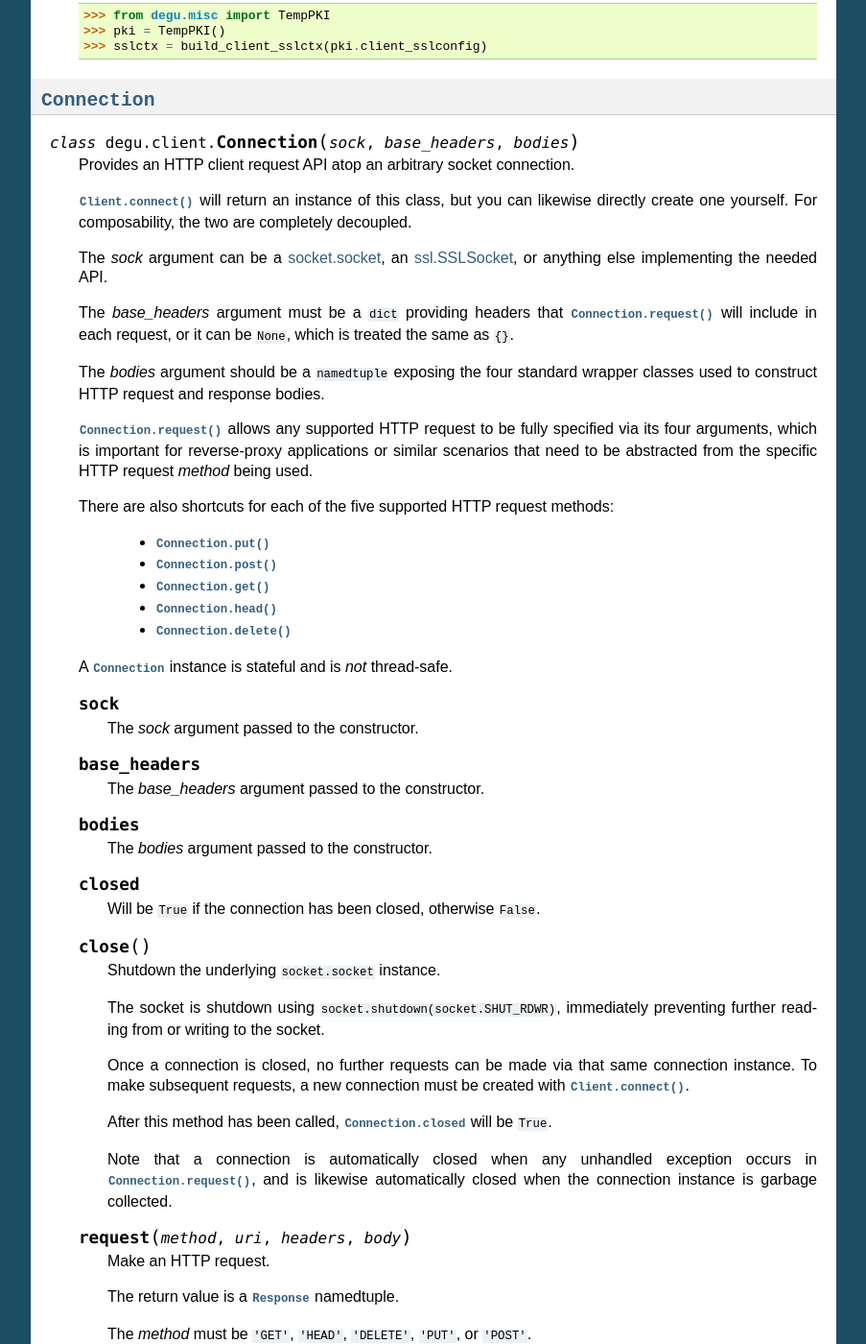
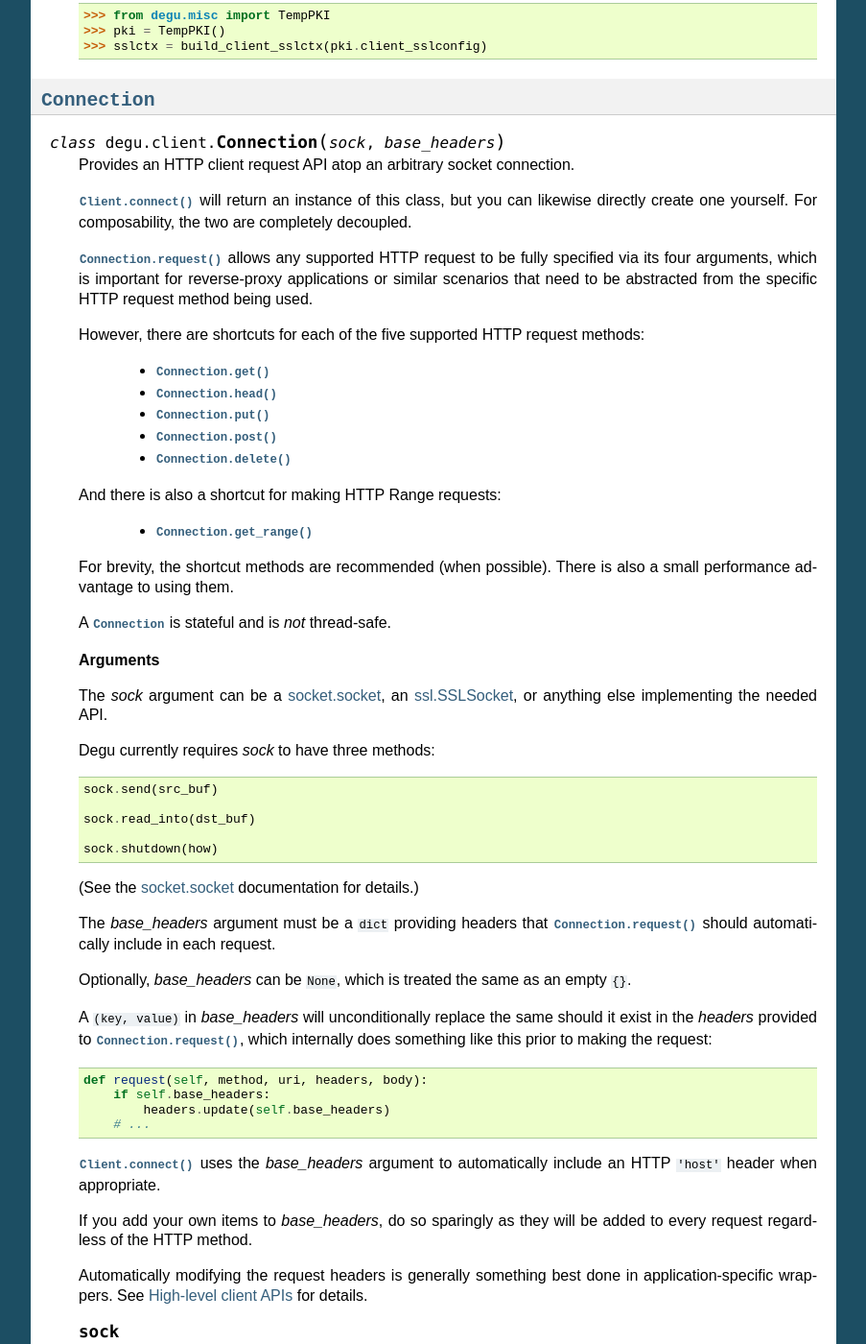
Before and after one commit to json420/degu, a Sphinx documentation site: the page built from doc/degu.client.rst, in a window 1280 px wide and 1400 px high, scrolled down 7174 px. Shown: the whole window at 96% size, without its empty margins (198-1101 px from the left). Built offline with Sphinx 7.4.7, drawn with Linux system fonts in a browser that asks for light colours; some of the changed text lies outside the part shown.

Commit message:
doc work on Range, Connection.get_range()

```diff
--- a/doc/degu.client.rst
+++ b/doc/degu.client.rst
@@ -479,7 +479,7 @@
 :class:`Connection`
 -------------------
 
-.. class:: Connection(sock, base_headers, bodies)
+.. class:: Connection(sock, base_headers)
 
     Provides an HTTP client request API atop an arbitrary socket connection.
 
@@ -487,31 +487,68 @@
     likewise directly create one yourself.  For composability, the two are
     completely decoupled.
 
+    :meth:`Connection.request()` allows any supported HTTP request to be fully
+    specified via its four arguments, which is important for reverse-proxy
+    applications or similar scenarios that need to be abstracted from the
+    specific HTTP request method being used.
+
+    However, there are shortcuts for each of the five supported HTTP request
+    methods:
+
+        *   :meth:`Connection.get()`
+        *   :meth:`Connection.head()`
+        *   :meth:`Connection.put()`
+        *   :meth:`Connection.post()`
+        *   :meth:`Connection.delete()`
+
+    And there is also a shortcut for making HTTP Range requests:
+
+        *   :meth:`Connection.get_range()`
+
+    For brevity, the shortcut methods are recommended (when possible).  There is
+    also a small performance advantage to using them.
+
+    A :class:`Connection` is stateful  and is *not* thread-safe.
+
+    **Arguments**
+
     The *sock* argument can be a `socket.socket`_, an `ssl.SSLSocket`_, or
     anything else implementing the needed API.
 
+    Degu currently requires *sock* to have three methods::
+
+        sock.send(src_buf)
+
+        sock.read_into(dst_buf)
+
+        sock.shutdown(how)
+
+    (See the `socket.socket`_ documentation for details.)
+
     The *base_headers* argument must be a ``dict`` providing headers that
-    :meth:`Connection.request()` will include in each request, or it can be
-    ``None``, which is treated the same as ``{}``.
+    :meth:`Connection.request()` should automatically include in each request.
 
-    The *bodies* argument should be a ``namedtuple`` exposing the four standard
-    wrapper classes used to construct HTTP request and response bodies.
+    Optionally, *base_headers* can be ``None``, which is treated the same as an
+    empty ``{}``.
 
-    :meth:`Connection.request()` allows any supported HTTP request to be fully
-    specified via its four arguments, which is important for reverse-proxy
-    applications or similar scenarios that need to be abstracted from the
-    specific HTTP request *method* being used.
+    A ``(key, value)`` in *base_headers* will unconditionally replace the same
+    should it exist in the *headers* provided to :meth:`Connection.request()`,
+    which internally does something like this prior to making the request::
 
-    There are also shortcuts for each of the five supported HTTP request
-    methods:
+        def request(self, method, uri, headers, body):
+            if self.base_headers:
+                headers.update(self.base_headers)
+            # ...
 
-        *   :meth:`Connection.put()`
-        *   :meth:`Connection.post()`
-        *   :meth:`Connection.get()`
-        *   :meth:`Connection.head()`
-        *   :meth:`Connection.delete()`
+    :meth:`Client.connect()` uses the *base_headers* argument to automatically
+    include an HTTP ``'host'`` header when appropriate.
 
-    A :class:`Connection` instance is stateful  and is *not* thread-safe.
+    If you add your own items to *base_headers*, do so sparingly as they will be
+    added to every request regardless of the HTTP method.
+
+    Automatically modifying the request headers is generally something best done
+    in application-specific wrappers.  See :ref:`high-level-client-api` for
+    details.
 
     .. attribute:: sock
 
@@ -523,7 +560,16 @@
 
     .. attribute:: bodies
 
-        The *bodies* argument passed to the constructor.
+        This attribute exposes the :attr:`degu.base.bodies` namedtuple.
+
+        The long-term goal is to standardize the Degu API such that high-level
+        client and server components could transparently use other compatible
+        implementations.
+
+        To prepare for this scenario, it's best for consumers of the Degu client
+        API to create their request bodies via this attribute rather than
+        directly importing :mod:`degu.base.bodies`, or
+        :class:`degu.base.Body`, etc.
 
     .. attribute:: closed
 
@@ -553,8 +599,8 @@
 
         The return value is a :class:`Response` namedtuple.
 
-        The *method* must be ``'GET'``, ``'HEAD'``, ``'DELETE'``, ``'PUT'``, or
-        ``'POST'``.
+        The *method* must be ``'GET'``, ``'HEAD'``, ``'PUT'``, ``'POST'``, or
+        ``'DELETE'``.
 
         The *uri* must be an ``str`` starting with ``'/'``, optionally including
         a query string.  For example, these are all valid *uri* values::
@@ -584,26 +630,82 @@
         ``'HEAD'``, or ``'DELETE'``.
 
         If you want your request body to be directly uploaded from a regular
-        file, simply wrap it in a :class:`degu.base.Body` (or whatever
-        equivalent class is exposed)  It will be uploaded
-        from the current seek position in the file up to the specified
-        *content_length*.  For example, this will upload 76 bytes from the data
-        slice ``[1700:1776]``:
+        file, simply wrap it in a :class:`degu.base.Body` via the
+        :attr:`Connection.bodies` attribute.
+
+        The file will be uploaded from its current seek position up to the
+        specified *content_length*.  For example, this will upload 76 bytes from
+        the from the slice ``[1700:1776]``:
 
         >>> from degu.client import Client
-        >>> from degu.base import bodies
         >>> client = Client(('127.0.0.1', 56789))
         >>> conn = client.connect()  #doctest: +SKIP
         >>> fp = open('/my/file', 'rb')  #doctest: +SKIP
         >>> fp.seek(1700)  #doctest: +SKIP
-        >>> body = bodies.Body(fp, 76)  #doctest: +SKIP
+        >>> body = conn.bodies.Body(fp, 76)  #doctest: +SKIP
         >>> response = conn.request('POST', '/foo', {}, body)  #doctest: +SKIP
+
+    .. method:: get(uri, headers)
+
+        Shortcut for making a ``GET`` request.
+
+        This calls :meth:`Connection.request()` with a *method* of ``'GET'``
+        and a *body* of ``None``.
+
+        These two are equivalent:
+
+        >>> response = conn.get(uri, headers)  #doctest: +SKIP
+        >>> response = conn.request('GET', uri, headers, None)  #doctest: +SKIP
+
+    .. method:: get_range(uri, headers, start, stop)
+
+        Shortcut for making a ``GET`` requests with a ``'range'`` header.
+
+        The *start* and *stop* arguments must both be an ``int`` such that::
+
+            0 <= start < stop
+
+        This method will add a ``'range'`` header to the provided *headers*, and
+        will then call :meth:`Connection.request()` with a *method* of
+        ``'GET'`` and a *body* of ``None``.
+
+        The value of the ``'range'`` header will be a :class:`degu.base.Range`
+        created using the provided *start* and *stop* arguments.
+
+        This:
+
+        >>> response = conn.get_range(uri, headers, 50, 100)  #doctest: +SKIP
+
+        Is equivalent to this:
+
+        >>> from degu.base import Range
+        >>> headers['range'] = Range(50, 100)  #doctest: +SKIP
+        >>> response = conn.request('GET', uri, headers, None)  #doctest: +SKIP
+
+        Which is likewise equivalent to this:
+
+        >>> headers['range'] = Range(50, 100)  #doctest: +SKIP
+        >>> response = conn.get(uri, headers)  #doctest: +SKIP
+
+        See the :class:`degu.base.Range` documentation for more details.
+
+    .. method:: head(uri, headers)
+
+        Shortcut for making a ``HEAD`` request.
+
+        This calls :meth:`Connection.request()` with a *method* of ``'HEAD'``
+        and a *body* of ``None``.
+
+        These two are equivalent:
+
+        >>> response = conn.head(uri, headers)  #doctest: +SKIP
+        >>> response = conn.request('HEAD', uri, headers, None)  #doctest: +SKIP
 
     .. method:: put(uri, headers, body)
 
-        Shortcut for ``PUT`` requests.
+        Shortcut for making a ``PUT`` request.
 
-        This calls :meth:`Connection.request()` with a *method* of ``'PUT'``.
+        This calls :meth:`Connection.request()` with a *method* of ``'PUT'``
 
         These two are equivalent:
 
@@ -612,44 +714,20 @@
 
     .. method:: post(uri, headers, body)
 
-        Shortcut for ``POST`` requests.
+        Shortcut for making a ``POST`` request.
 
-        This calls :meth:`Connection.request()` with a *method* of ``'POST'``.
+        This calls :meth:`Connection.request()` with a *method* of ``'POST'``
 
         These two are equivalent:
 
         >>> response = conn.post(uri, headers, body)  #doctest: +SKIP
         >>> response = conn.request('POST', uri, headers, body)  #doctest: +SKIP
 
-    .. method:: get(uri, headers)
-
-        Shortcut for ``GET`` requests.
-
-        This calls :meth:`Connection.request()` with a *method* of ``'GET'``,
-        and a *body* of ``None``.
-
-        These two are equivalent:
-
-        >>> response = conn.get(uri, headers)  #doctest: +SKIP
-        >>> response = conn.request('GET', uri, headers, None)  #doctest: +SKIP
-
-    .. method:: head(uri, headers)
-
-        Shortcut for ``HEAD`` requests.
-
-        This calls :meth:`Connection.request()` with a *method* of ``'HEAD'``,
-        and a *body* of ``None``.
-
-        These two are equivalent:
-
-        >>> response = conn.head(uri, headers)  #doctest: +SKIP
-        >>> response = conn.request('HEAD', uri, headers, None)  #doctest: +SKIP
-
     .. method:: delete(uri, headers)
 
-        Shortcut for ``DELETE`` requests.
+        Shortcut for making a ``DELETE`` request.
 
-        This calls :meth:`Connection.request()` with a *method* of ``'DELETE'``,
+        This calls :meth:`Connection.request()` with a *method* of ``'DELETE'``
         and a *body* of ``None``.
 
         These two are equivalent:
```
Also changed, not shown: doc/degu.base.rst (+48 -5 lines).
